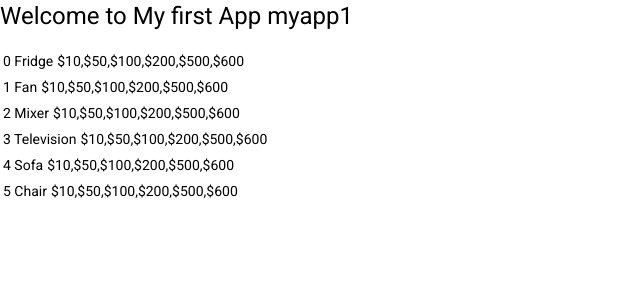
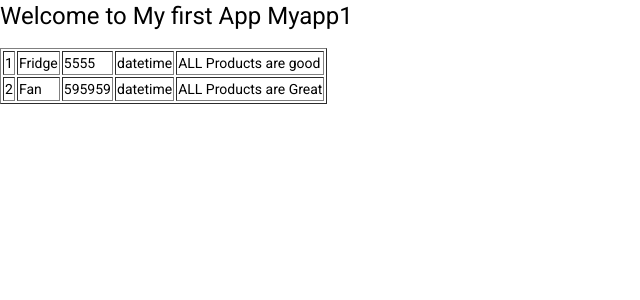
Before and after one commit to SAIVARAPRASADARAO/SaiRepo, an Angular app: page / in a window 1280 px wide. Shown: the top 300 px of the page, without its empty margins (0-640 px from the left). Built offline with nearby package versions, Linux system fonts and the light colour scheme.

Commit message:
modified for table

```diff
--- a/src/app/app.component.html
+++ b/src/app/app.component.html
@@ -3,9 +3,19 @@
   <h1><span>Welcome to {{title}}</span></h1>
 
   <div *ngFor="let item of Items;index as i">
-    <div *ngFor="let price of Prices" ></div>
-    <table><tr><td>{{i}} {{item}}</td><td>{{Prices}}</td></tr></table>
+    <!-- <div  ></div>
+    <table><tr *ngFor="let price of Prices"><td>{{i}} {{item}}</td><td>{{Prices}}</td></tr></table> -->
   </div>
+
+  <table border="1">
+    <tr *ngFor = "let f of data">
+      <td>{{f.ProductId}}</td>
+      <td>{{f.ProductName}}</td>
+      <td>{{f.ProductCode}}</td>
+      <td>{{f.ProductDate}}</td>
+      <td>{{f.ProductDescription}}</td>
+    </tr>
+  </table>
 
 <!-- * * * * * * * * * * * * * * * * * * * * * * * * * * * * * * * -->
 <!-- * * * * * * * * * * * The content above * * * * * * * * * * * -->
--- a/src/app/app.component.ts
+++ b/src/app/app.component.ts
@@ -1,12 +1,37 @@
-import { Component } from '@angular/core';
+import { Component, OnInit } from '@angular/core';
 
 @Component({
   selector: 'app-root',
   templateUrl: './app.component.html',
   styleUrls: ['./app.component.css']
 })
-export class AppComponent {
-  title = 'My first App myapp1';
-  Items=['Fridge','Fan','Mixer','Television','Sofa','Chair'];
-  Prices=['$10','$50','$100','$200','$500','$600'];
+export class AppComponent implements OnInit{
+  data:any;
+Prices: any;
+Items: any;
+  ngOnInit():void{
+    this.data=this.getData();
+  }
+
+  title = 'My first App Myapp1';
+
+  getData(){
+  return[
+    {
+    "ProductId":1,
+    "ProductName":"Fridge",
+    "ProductCode":"5555",
+    "ProductDate":"datetime",
+    "ProductDescription": "ALL Products are good",
+  },
+  {
+    "ProductId":2,
+    "ProductName":"Fan",
+    "ProductCode":"595959",
+    "ProductDate":"datetime",
+    "ProductDescription": "ALL Products are Great",
+  }
+  ];
+
+  }
 }
```
